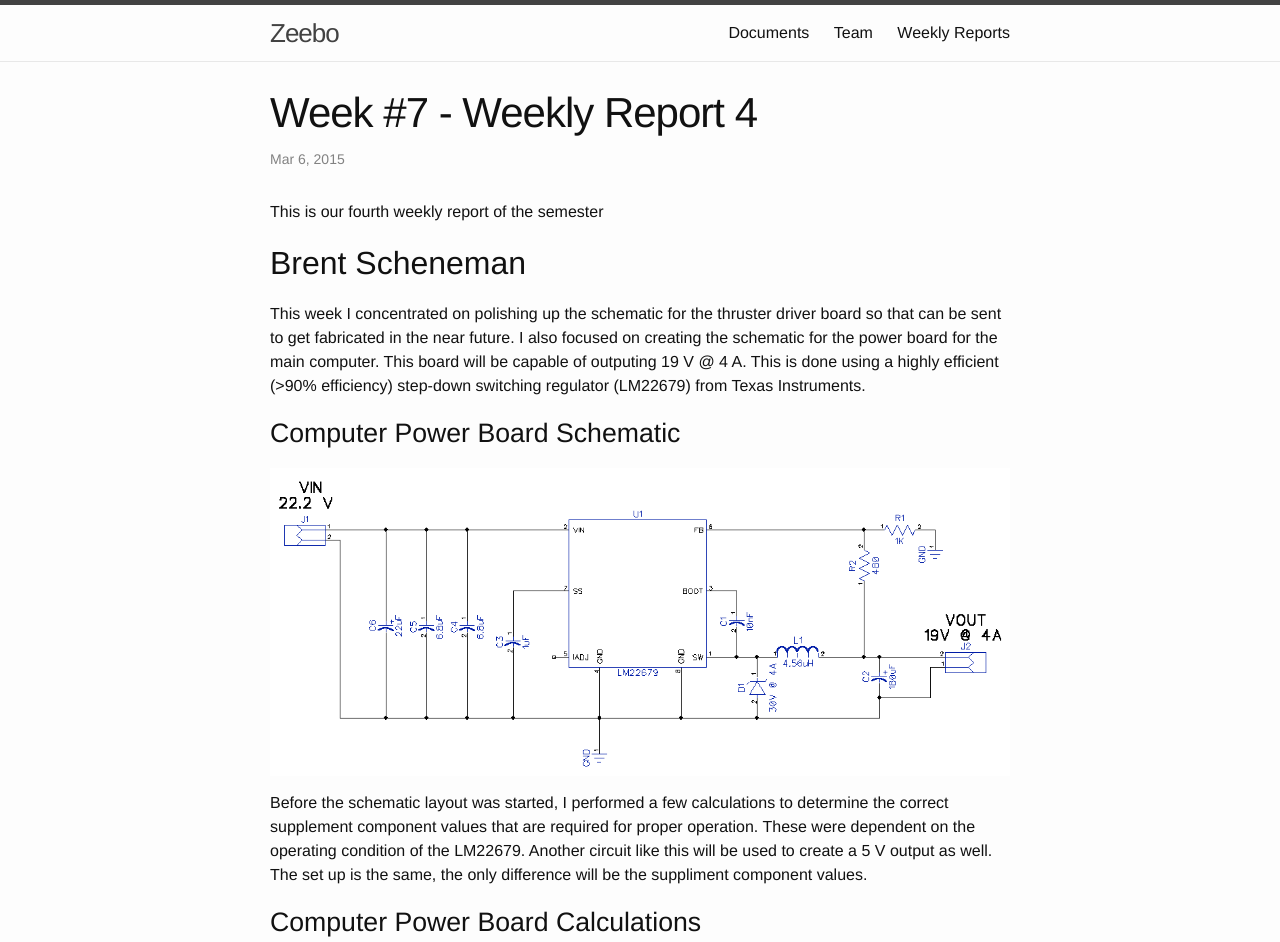
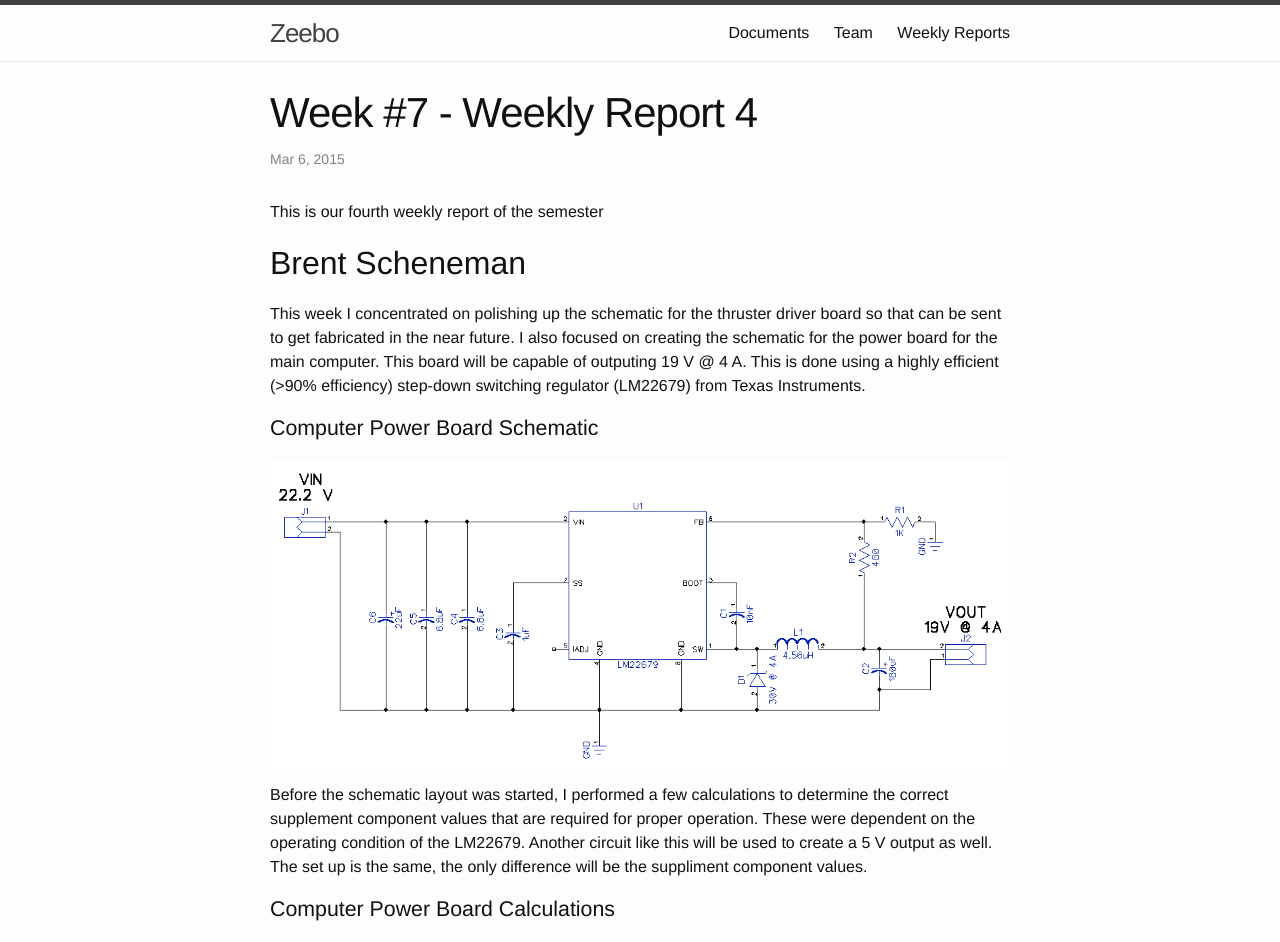
Before and after one commit to vartan/Xeebo, a Jekyll site: the page built from _posts/2015-03-06-weekly-report-7.md, in a window 1280 px wide. Shown: the top 942 px of the page. Built offline with Jekyll 4.4.1, drawn with Linux system fonts in a browser that asks for light colours; comment, search, counter and statistics services are not loaded.

Commit message:
Fixed Header Text Size

```diff
--- a/_posts/2015-03-06-weekly-report-7.md
+++ b/_posts/2015-03-06-weekly-report-7.md
@@ -12,12 +12,12 @@ This is our fourth weekly report of the semester
 This week I concentrated on polishing up the schematic for the thruster driver board so that can be sent to get fabricated in the near future. I also focused on creating the schematic for the power board for the main computer. This board will be capable of outputing 19 V @ 4 A. This is done using a highly efficient (>90% efficiency) step-down switching regulator (LM22679) from Texas Instruments.
 
 
-##Computer Power Board Schematic
+###Computer Power Board Schematic
 ![Computer Power Board](/images/computer_pwr_brd.png)
 
 Before the schematic layout was started, I performed a few calculations to determine the correct supplement component values that are required for proper operation. These were dependent on the operating condition of the LM22679. Another circuit like this will be used to create a 5 V output as well. The set up is the same, the only difference will be the suppliment component values.
 
-##Computer Power Board Calculations
+###Computer Power Board Calculations
 ![Inductor Calculation](/images/InductorCalculation.png)
 ![Volateg Divider Calculation](/images/VoltageDividerCalculation.png)
 
```
